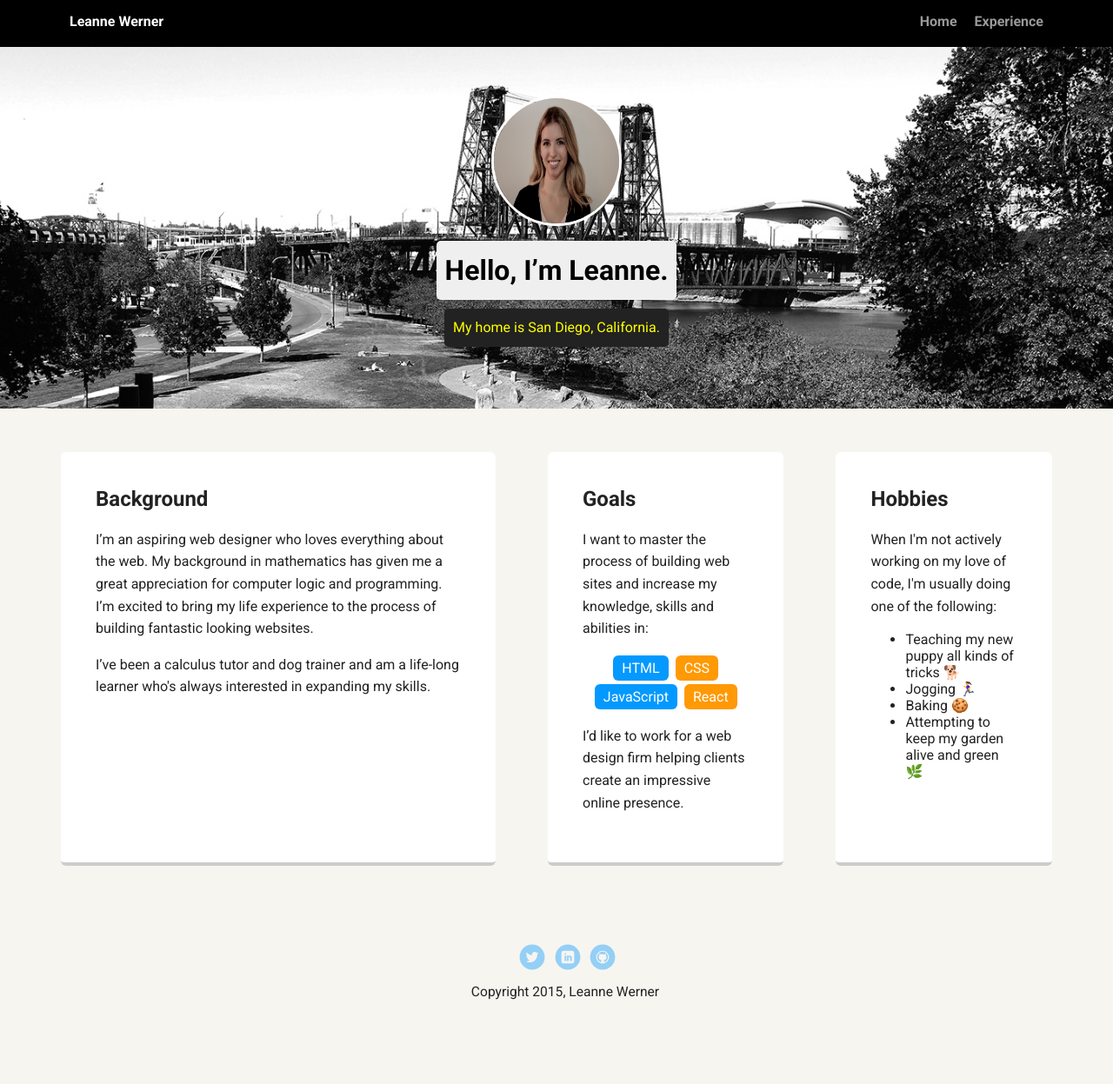
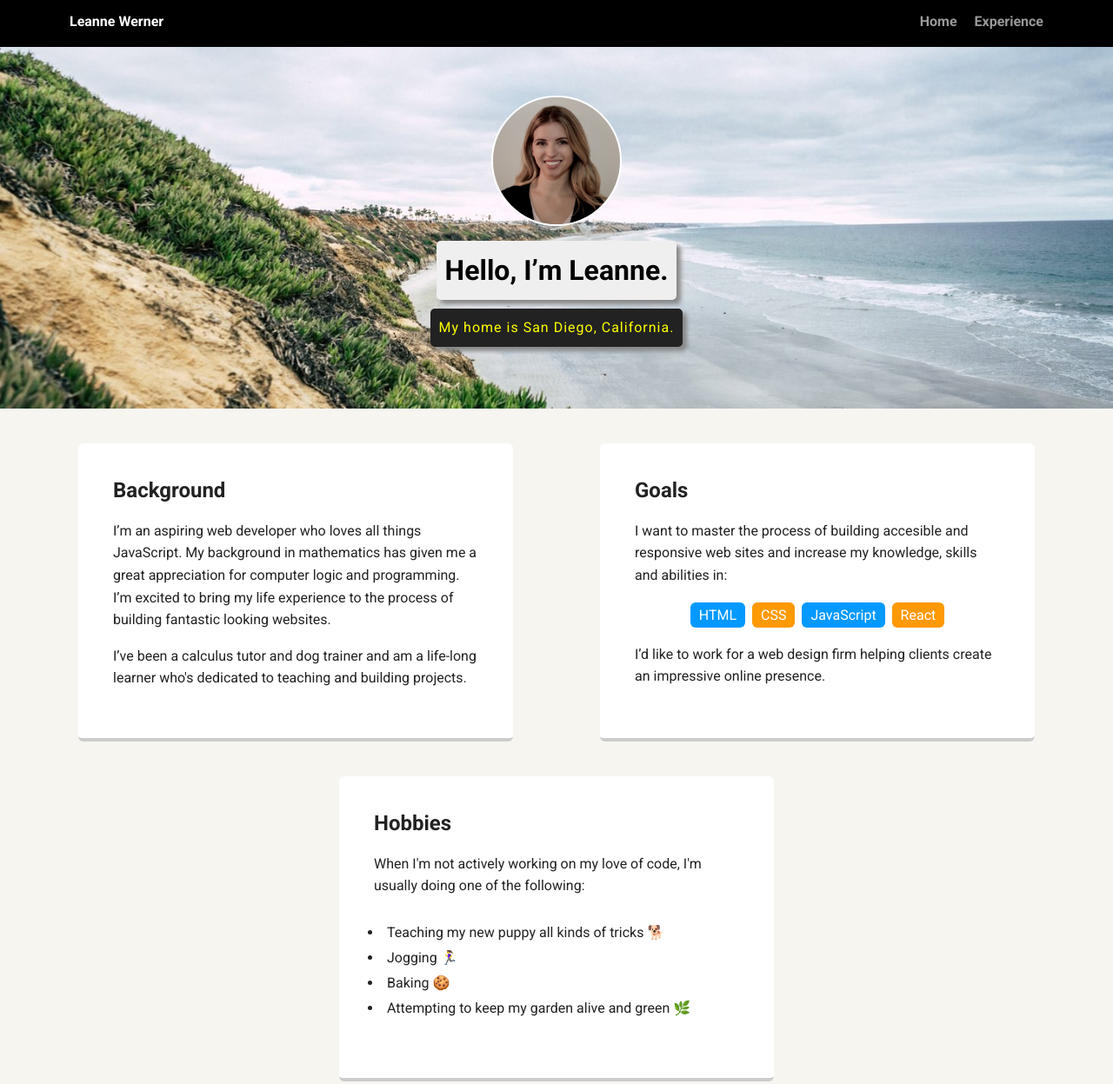
Before and after one commit to leannepepper/TechDegree-project-one-, a plain HTML site: page index.html in a window 1280 px wide. Shown: the top 1247 px of the page at 87% size. Drawn offline with Linux system fonts and the light colour scheme; a web font is replaced by a local one.

Commit message:
added small projects link and changed HTML

```diff
--- a/index.html
+++ b/index.html
@@ -25,13 +25,13 @@
     <main class="flex">
       <div class="card">
         <h2>Background</h2>
-        <p>I’m an aspiring web designer who loves everything about the web. My background in mathematics has given me a great appreciation for computer logic and programming. I’m excited to bring my life experience to the process of building fantastic looking websites.</p>
-        <p>I’ve been a calculus tutor and dog trainer and am a life-long learner who's always interested in expanding my skills.</p>
+        <p>I’m an aspiring web developer who loves all things JavaScript. My background in mathematics has given me a great appreciation for computer logic and programming. I’m excited to bring my life experience to the process of building fantastic looking websites.</p>
+        <p>I’ve been a calculus tutor and dog trainer and am a life-long learner who's dedicated to teaching and building projects.</p>
       </div>
 
       <div class="card">
         <h2>Goals</h2>
-        <p>I want to master the process of building web sites and increase my knowledge, skills and abilities in:</p>
+        <p>I want to master the process of building accesible and responsive web sites and increase my knowledge, skills and abilities in:</p>
         <ul class="skills">
           <li>HTML</li>
           <li>CSS</li>
--- a/styles.css
+++ b/styles.css
@@ -57,8 +57,9 @@ a:hover {
 
 header {
   text-align: center;
-  background: url('images/portland.jpg') no-repeat top center ;
+  background: url('images/rsz_unplashphoto-sandiego.jpg') no-repeat top center ;
   background-size: cover;
+  background-position: center;
   overflow: hidden;
   padding-top: 60px;
 }
@@ -70,11 +71,13 @@ header .profile-image {
   width: 150px;
   height: 150px;
   border-radius: 50%;
-  border: 3px solid white;
+  border: 2px solid white;
+  object-fit: cover;
   transition: all .5s;
 }
 header .profile-image:hover {
   transform: scale(1.2) rotate(5deg);
+
 }
 .tag {
   background-color: #efefef;
@@ -83,13 +86,15 @@ header .profile-image:hover {
   border-radius: 5px;
   display: table;
   margin: 10px auto;
+  box-shadow: 5px 5px 5px #888888;
 }
 .location {
   background-color: #222;
   color: yellow;
+  letter-spacing: 1px;
 }
 .card {
-  margin: 30px;
+  margin: 20px;
   padding: 20px 40px 40px;
   max-width: 500px;
   text-align: left;
@@ -118,6 +123,18 @@ ul.skills {
 
 .skills li:nth-child(odd) {
   background: #0399ff;
+}
+.flex {
+  display: flex;
+  flex-wrap: wrap;
+}
+.hobbies {
+
+   padding: 10px;
+}
+.hobbies li {
+
+  padding: 5px;
 }
 
 footer {
```
Also changed, not shown: experience.html (+3 -0 lines).
